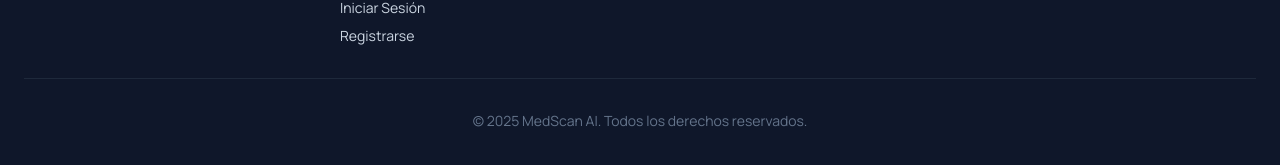
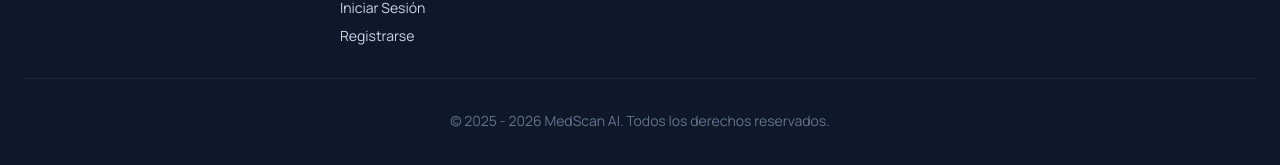
Before and after one commit to CesarOsorioP/PaginaCNN, a React (Create React App) app in the folder client/: page / in a window 1280 px wide. Shown: the part 2737-2902 px from the top of the page. Built offline with nearby package versions, Linux system fonts and the light colour scheme; no server answers.

Commit message:
actualización de fecha

```diff
--- a/client/src/components/layout/Footer.jsx
+++ b/client/src/components/layout/Footer.jsx
@@ -45,7 +45,7 @@ export default function Footer() {
                 </div>
 
                 <div className="mt-8 pt-8 border-t border-slate-800 text-center text-sm text-slate-500">
-                    © 2025 MedScan AI. Todos los derechos reservados.
+                    © 2025 - 2026 MedScan AI. Todos los derechos reservados.
                 </div>
             </div>
         </footer>
```
